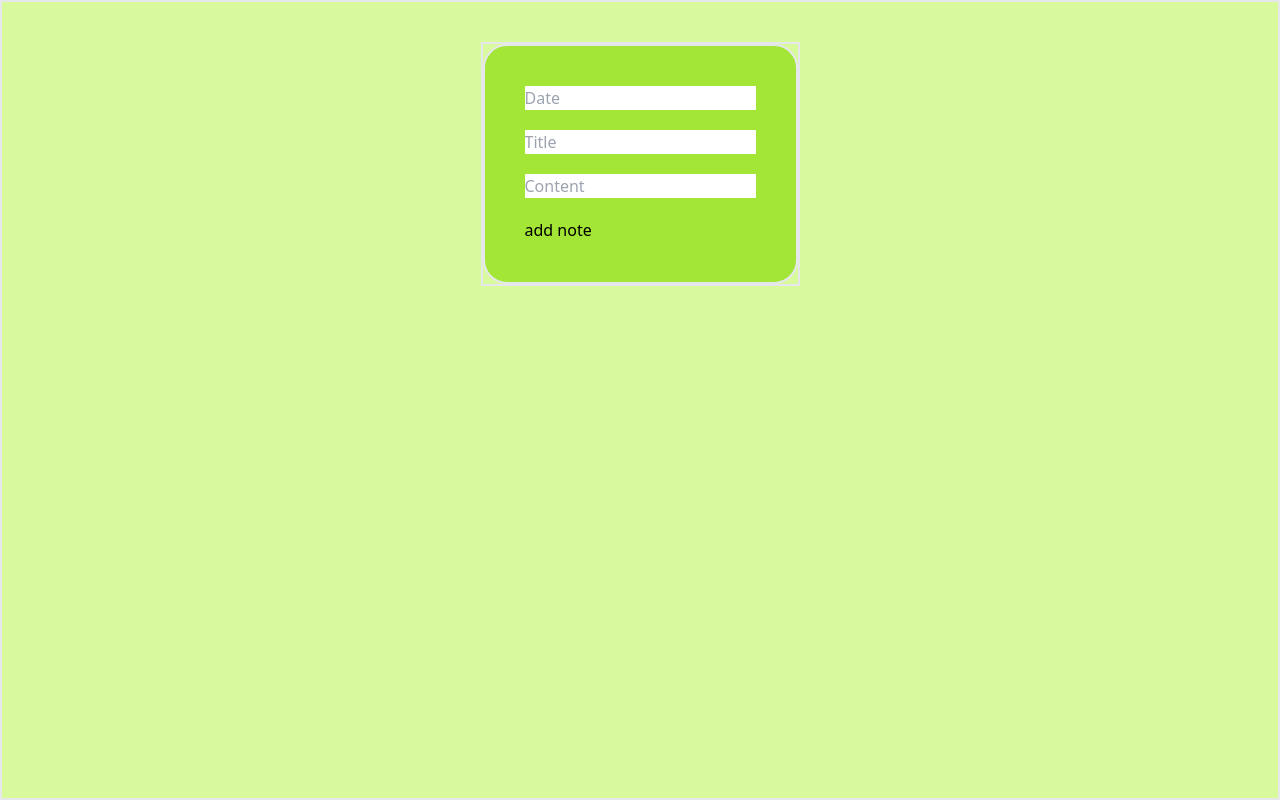
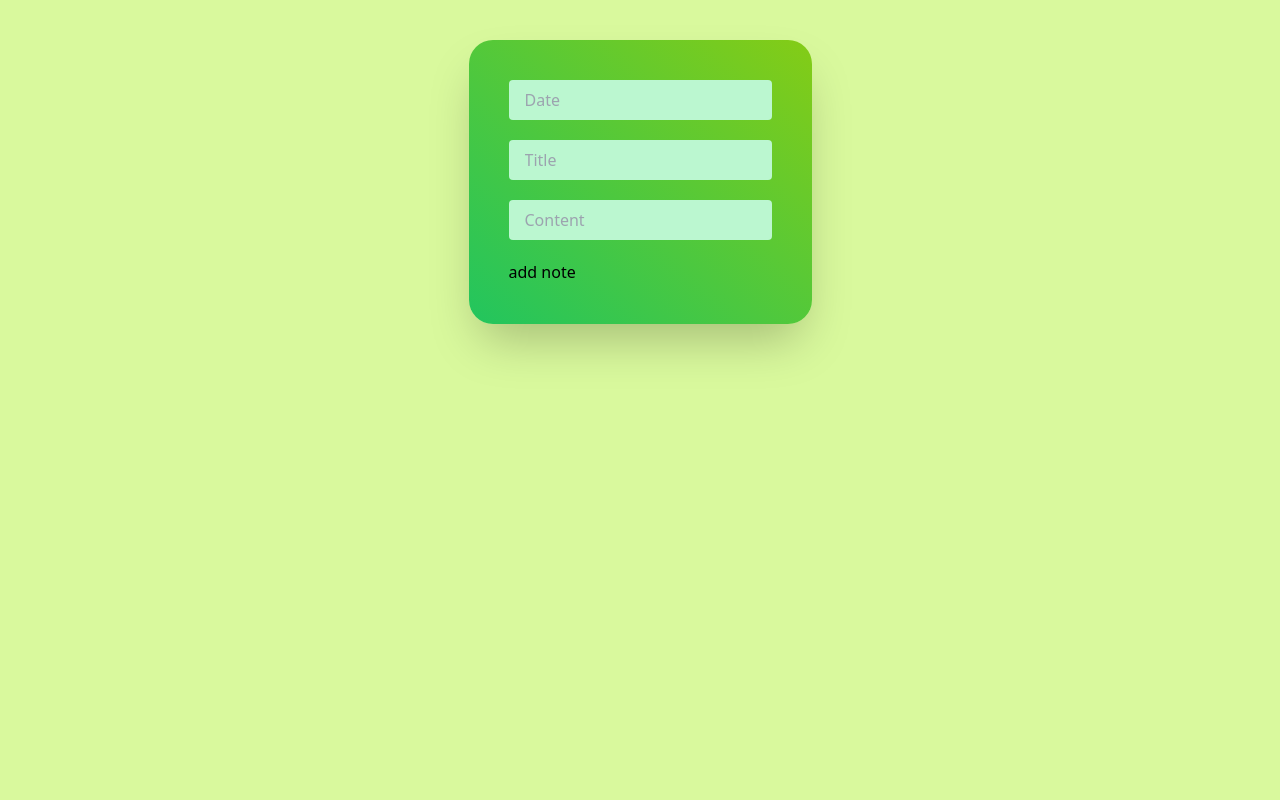
Before and after one commit to icm213/to-do-list, a React (Create React App) app: page / in a window 1280 px wide. Built offline with nearby package versions, Linux system fonts and the light colour scheme.

Commit message:
work on input style

```diff
--- a/src/App.tsx
+++ b/src/App.tsx
@@ -4,7 +4,7 @@ import ToDoList from "./components/ToDoList";
 
 const App = () => {
   return (
-    <div className="bg-lime-200 border-2 flex justify-center items-start min-h-screen">
+    <div className="bg-lime-200 flex justify-center items-start min-h-screen">
       <ToDoList />
     </div>
   );
--- a/src/components/Input.tsx
+++ b/src/components/Input.tsx
@@ -9,6 +9,7 @@ const Input = ({
 }) => {
   return (
     <input
+      className="appearance-none bg-green-200 text-gray-600 focus:bg-green-100 focus:outline-none rounded px-4 py-2"
       type="text"
       placeholder={placeholder}
       onChange={onChange}
--- a/src/components/ToDoList.tsx
+++ b/src/components/ToDoList.tsx
@@ -49,8 +49,8 @@ const ToDoList = () => {
   };
 
   return (
-    <div className=" flex-col border-2 justify-center items-end mt-10">
-      <div className=" flex-col space-y-5 bg-lime-400 p-10 border-2 justify-center items-center rounded-3xl">
+    <div className=" flex-col justify-center items-end mt-10">
+      <div className=" flex-col space-y-5 bg-gradient-to-tr from-green-500 to-lime-500 shadow-2xl box-shadow-2xl p-10 justify-center items-center rounded-3xl">
         <div>
           <Input
             value={dateOfNote}
```
